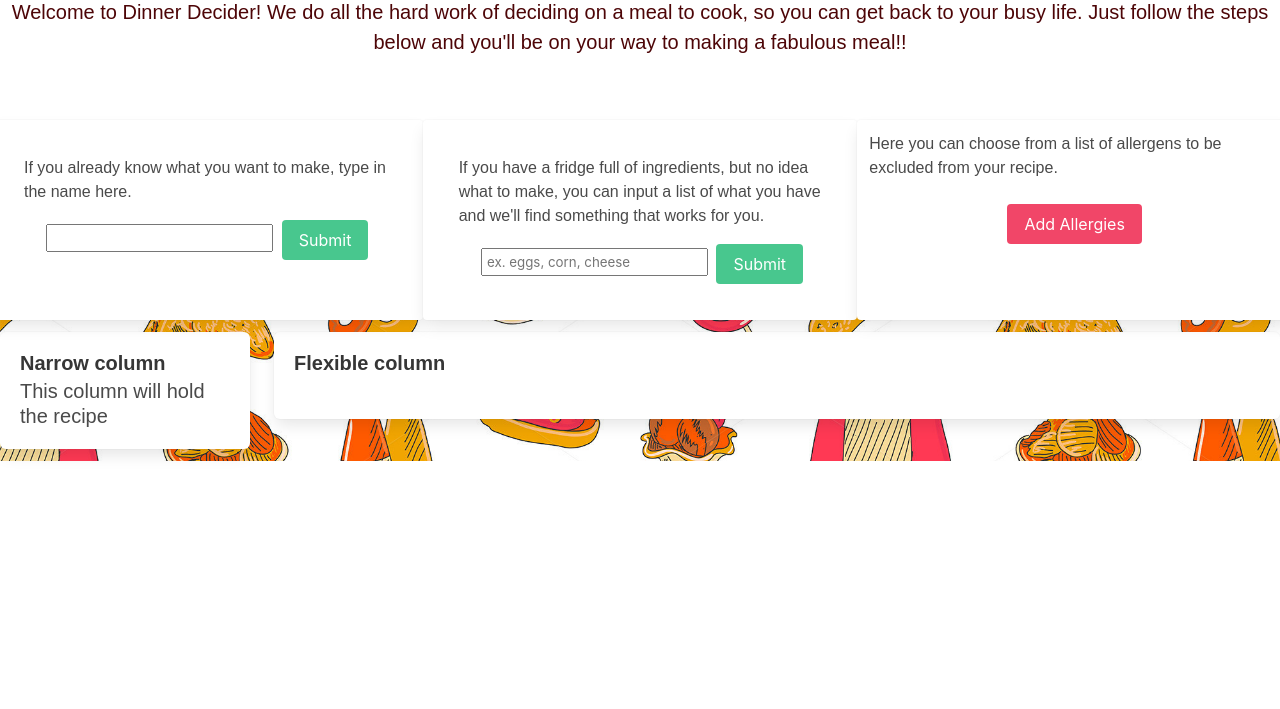
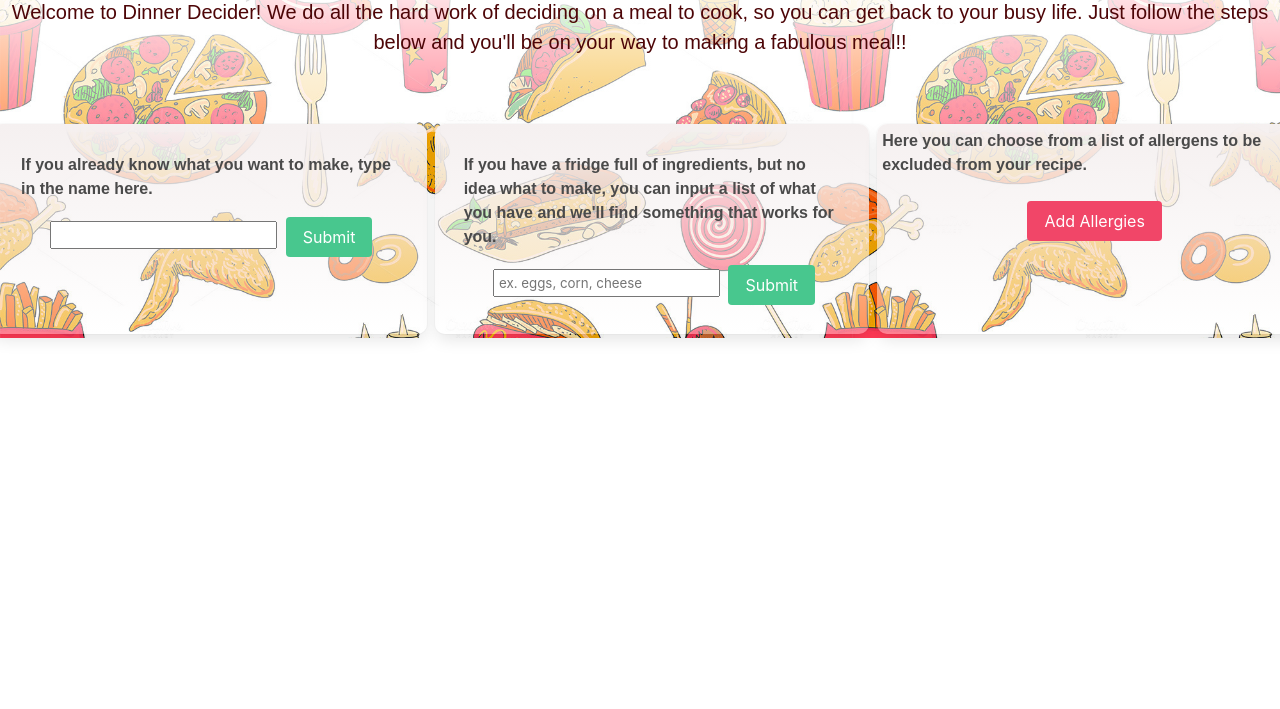
Before and after one commit to OwenMG/Dinner_Decider, a plain HTML site: page Cam/indexCB.html in a window 1280 px wide. Shown: the part 91-800 px from the top of the page. Drawn offline with nearby package versions, Linux system fonts and the light colour scheme.

Commit message:
messed with card styling

```diff
--- a/Cam/assets/style.css
+++ b/Cam/assets/style.css
@@ -1,7 +1,7 @@
 body {
     background-image: url("./images/283-2833111_cute-food-wallpapers-cute-wallpaper-desktop-food.jpg");
     background-position: center;
-    background-repeat: no-repeat;
+    background-repeat: repeat;
     background-size: cover;
 }
 
@@ -12,7 +12,7 @@ h1 {
     content: 4px;
     padding: 4px;
     margin: 2px;
-    background: white;
+    background: linear-gradient(rgb(104, 46, 46), rgba(255, 255, 255, 0.883));
     color: rgb(77, 5, 7);
 }
 
@@ -24,14 +24,28 @@ h2 {
     content: 4px;
     padding: 4px;
     margin: 2px;
-    background: white;
+    background: linear-gradient(rgba(255, 255, 255, 0.849), rgba(255, 255, 255, 0.398));
     color:rgb(77, 5, 7);
 }
 
 p {
     font-family: Arial, Helvetica, sans-serif;
+    font-weight: bold;
 }
 
 .modal {
     background-image: url("./images/283-2833111_cute-food-wallpapers-cute-wallpaper-desktop-food.jpg");
 }
+
+#card {
+    padding: 5px;
+    margin: 4px;
+    border-radius: 10px;
+    background: linear-gradient(rgb(245, 240, 240), rgba(255, 255, 255, 0.353));
+}
+
+#cards {
+    display: flex;
+    justify-content: flex-start;
+
+}
--- a/Cam/indexCB.html
+++ b/Cam/indexCB.html
@@ -15,21 +15,21 @@
       <h2 class="is-size-5 ">Welcome to Dinner Decider! We do all the hard work of deciding on a meal to cook, so you can get back to your busy life. Just follow the steps below and you'll be on your way to making a fabulous meal!!</h2>
     </header>
 
-  <div class="columns">
+    <div id="cards" class="columns">
 
-    <div class="card column is-4 ">
+      <div class="card column is-one-third" id="card">
         <div class="card-content">
           <div class="content">
             <p>If you already know what you want to make, type in the name here.</p>
             <section class="has-text-centered">
               <input id="searchInput" class="py-1 px-1 my-1 mx-1"></input>
-            <button class="button is-success">Submit</button>
+              <button class="button is-success" onclick="getRecipe()">Submit</button>
             </section>
           </div>
         </div>
       </div>
 
-    <div class="card column is-4 ">
+      <div class="card column is-one-third" id="card">
         <div class="card-content">
           <div class="content">
             <p>If you have a fridge full of ingredients, but no idea what to make, you can input a list of what you have and we'll find something that works for you.</p>
@@ -42,7 +42,7 @@
         </div>
       </div>
 
-    <div class="card column is-4">
+      <div class="card column is-one-third" id="card">
         <p>Here you can choose from a list of allergens to be excluded from your recipe.</p>
 
         <div class="card-content">
@@ -57,7 +57,7 @@
                   <p class="modal-card-title">Select allergens...</p>
                 </header>
                   <section class="modal-card-body ">
-                  <label class="checkbox" id="allergens" >
+                    <form class="checkbox" id="allergens" >
                       <input type="checkbox">
                       Wheat
                       <div class="w-100"></div>
@@ -79,12 +79,13 @@
                       <input type="checkbox">
                       Tree Nuts
                       <div class="w-100"></div>
-                  </label>
-                </section> <!--make it so the dave changes button closees the modal-->
+                      <button id="save-allergies" class="button is-success" type="submit">Save changes</button>
+                      <button id="close-btn" class="button is-danger" aria-label="close">Cancel</button>
+                    </form>
+                  </section>
 
                   <footer class="modal-card-foot">
-                  <button id="save-allergies" class="button is-success">Save changes</button>
-                  <button id="close-btn" class="button is-danger" aria-label="close">Cancel</button>
+
                   </footer>
               </div>
             </div>
@@ -94,13 +95,13 @@
     </div>
 
     <div class="columns">
-        <div class="column is-narrow" id="recipe-column">
+          <div class="column is-narrow is-hidden" id="recipe-column">
             <div class="box" style="width: 250px;">
               <p class="title is-5">Narrow column</p>
               <p class="subtitle">This column will hold the recipe</p>
             </div>
           </div>
-        <div class="column">
+          <div class="column is-hidden">
             <div class="box">
               <p class="title is-5">Flexible column</p>
               <div id="player"></div>
@@ -109,6 +110,5 @@
         </div>
       <script src="./indexCB.js"></script>
     </div>
-  <script href="./indexCB.js"
   </body>
 </html>
--- a/Cam/indexCB.js
+++ b/Cam/indexCB.js
@@ -6,6 +6,7 @@ let modal = document.querySelector('.modal')
 let closeModal = document.querySelector("#close-btn")
 let saveAllergies = document.querySelector("#save-allergies")
 let recipeCol = document.querySelector("#recipe-column")
+
 
 // Url for the food api before the parameters have been added
 var foodAPIUrl = "https://api.spoonacular.com/recipes/complexSearch";
@@ -41,7 +42,8 @@ console.log(userRecipeInput);
 // appends text to the DOM that includes our recipe title, and ingredients needed
       document.getElementById("textCheck").textContent = recipeResult.title + recipeResult.ingredients;
 
-                recipeCol.innerHTML= recipeResult; ////added this instead of console.log()
+                recipeCol.textContent = recipeResult; ////added this instead of console.log()
+                console.log(recipeResult);
                 gatherVideo(recipeResult.title);
 
             })
@@ -152,6 +154,7 @@ function getIngredients(){
 //     //
 // }
 
+
   allergyBtn.addEventListener('click', () => {
       modal.classList.add('is-active');
   });
```
Lines whose indentation alone changed are shown as unchanged.
